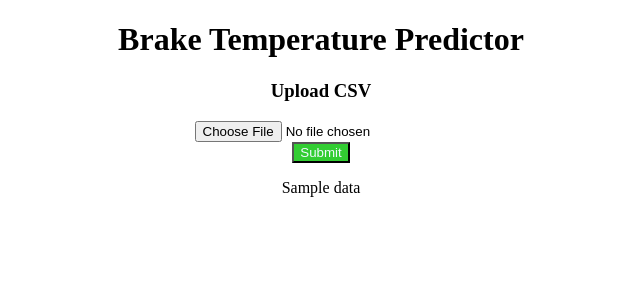
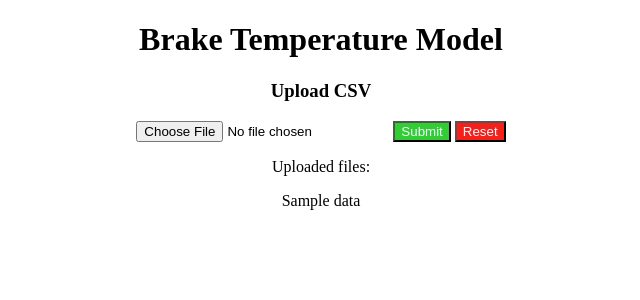
Before and after one commit to kbeech98/ENGR499-Capstone, a Flask app: template templates/index.html in a window 1280 px wide. Shown: the top 300 px of the page, without its empty margins (319-959 px from the left). Run offline with Flask 3, Linux system fonts and the light colour scheme; the template is opened without the code that fills it: most values are stand-ins (such as "Sample title", 1, 10 or a date in 2020).

Commit message:
Updated functionality

```diff
--- a/app.py
+++ b/app.py
@@ -1,24 +1,58 @@
-from flask import Flask, render_template, request, redirect
-import os
-import csv
-import app
+from flask import Flask, render_template, flash, request, redirect, url_for, send_from_directory, abort
+from werkzeug.utils import secure_filename
+import os, csv, app
+from os.path import join, dirname, realpath
+
+UPLOAD_FOLDER = dirname(realpath(__file__))
 
 app = Flask(__name__)
+app.config['UPLOAD_EXTENSIONS'] = ['.csv']
+app.config['UPLOAD_PATH'] = UPLOAD_FOLDER
 
-@app.route('/', methods=['GET', 'POST'])
+def find_csv_filenames( path_to_dir, suffix=".csv" ):
+    filenames = os.listdir(path_to_dir)
+    return [ filename for filename in filenames if filename.endswith( suffix ) ]
+
+@app.route('/')
 def index():
-    data = []
-    if request.method == 'POST':
-        if request.files:
-            uploaded_file = request.files['filename'] # This line uses the same variable and worked fine
-            filepath = os.path.join(app.config['FILE_UPLOADS'], uploaded_file.filename)
-            uploaded_file.save(filepath)
-            with open(filepath) as file:
-                csv_file = csv.reader(file)
-                for row in csv_file:
-                    data.append(row)
-    return render_template('index.html', data=data)
+    files = find_csv_filenames(UPLOAD_FOLDER)
+    return render_template('index.html', data=files)
 
-app.config['FILE_UPLOADS'] = "c:\\Users\\Krist\\Documents\\Personal\\UBCO FALL 2023\\ENGR 499\\Sim Data"
+@app.route('/', methods=['POST'])
+def upload_file():
+    if "file" in request.files:
+        uploaded_file = request.files['file']
+        filename = secure_filename(uploaded_file.filename)
+        if filename != '':
+            file_ext = os.path.splitext(filename)[1]
+            if file_ext not in app.config['UPLOAD_EXTENSIONS']:
+                abort(400)
+            uploaded_file.save(os.path.join(app.config['UPLOAD_PATH'], filename))
+    if "reset" in request.form:
+        for file in find_csv_filenames(UPLOAD_FOLDER):
+            remove(file)
+    return redirect(url_for('index'))
+
+def remove(file_id):
+    return os.remove(os.path.join(UPLOAD_FOLDER, file_id))
+
+# def get_data():
+#     data = []
+#     if
+
+# @app.route('/', methods=['GET', 'POST'])
+# def index():
+#     data = []
+#     if request.method == 'POST':
+#         if request.files:
+#             uploaded_file = request.files['filename'] # This line uses the same variable and worked fine
+#             filepath = os.path.join(app.config['FILE_UPLOADS'], uploaded_file.filename)
+#             uploaded_file.save(filepath)
+#             with open(filepath) as file:
+#                 csv_file = csv.reader(file)
+#                 for row in csv_file:
+#                     data.append(row)
+#     return render_template('index.html', data=data)
+
 if __name__ == '__main__':
     app.run(host='0.0.0.0', debug=True)
--- a/templates/index.html
+++ b/templates/index.html
@@ -3,33 +3,67 @@
 
 <head>
     <title>
-        Brake Temperature Predictor
+        Brake Temperature Model
     </title>
     <style>
         body {
             text-align: center;
         }
 
-        button {
+        #container{
+            display: inline-block;
+        }
+
+        #mySubBtn {
+            /* margin-right: 20px; */
             color: aliceblue;
             background-color: rgb(50,205,50);
         }
+
+        #myRstBtn {
+            color: aliceblue;
+            background-color: rgb(244, 32, 25);
+        }
+
+        #myFile {
+            display: inline-block;
+        }
+
+        #myForm {
+            display: inline-block;
+
+        }
+
+        #mySubmission {
+            display: inline;
+        }
+
+        #myOutput {
+            display: inline-block;
+        }
+
     </style>
 </head>
 
 <body>
-    <h1>Brake Temperature Predictor</h1>
+    <h1>Brake Temperature Model</h1>
     <div>
         <h3>Upload CSV</h3>
-        <form method="POST" enctype="multipart/form-data" action="/">
-            <input type="file" id="myFile" name="filename" accept=".csv">
-            <div>
-                <button type="submit">Submit </button>
-            </div>
-        </form>
+            <form method="POST" id="myForm" enctype="multipart/form-data" action="/">
+                <div id="mySubmission">
+                    <input type="file" id="myFile" name="file" accept=".csv" >
+                    <button type="submit" id="mySubBtn">Submit </button>
+                </div>
+            </form>
+            <form method="POST" id="myForm" enctype="multipart/form-data" action="/" d>
+                <div>
+                    <button type="submit" id="myRstBtn" name="reset" value="true">Reset </button >
+                </div>
+            </form>
     </div>
-    <div>
-        <p id="display">{{ data }}</p>
+    <div id="myOutput">
+        <p> Uploaded files: </p>
+        <p id="display"> {{ data }}</p>
     </div>
 </body>
 
```
